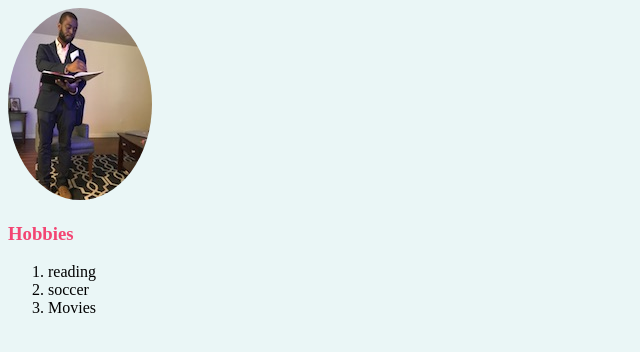
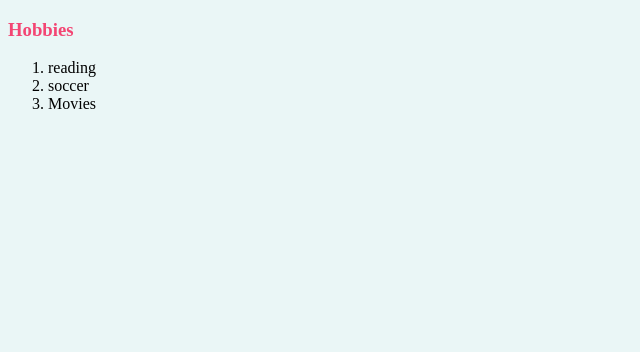
Before and after one commit to gbemougat/cv, a plain HTML site: page hobbies.html in a window 1280 px wide. Shown: the whole page, without its empty margins (0-640 px from the left). Drawn offline with Linux system fonts and the light colour scheme.

Commit message:
Update hobbies.html

```diff
--- a/hobbies.html
+++ b/hobbies.html
@@ -7,7 +7,6 @@
   <link rel="stylesheet" href="css/styles.css">
 </head>
 <body>
-  <img src="images/gg.JPG" alt="gata's profile picture">
   <h3> Hobbies</h3>
   <ol>
     <li> reading</li>
```
